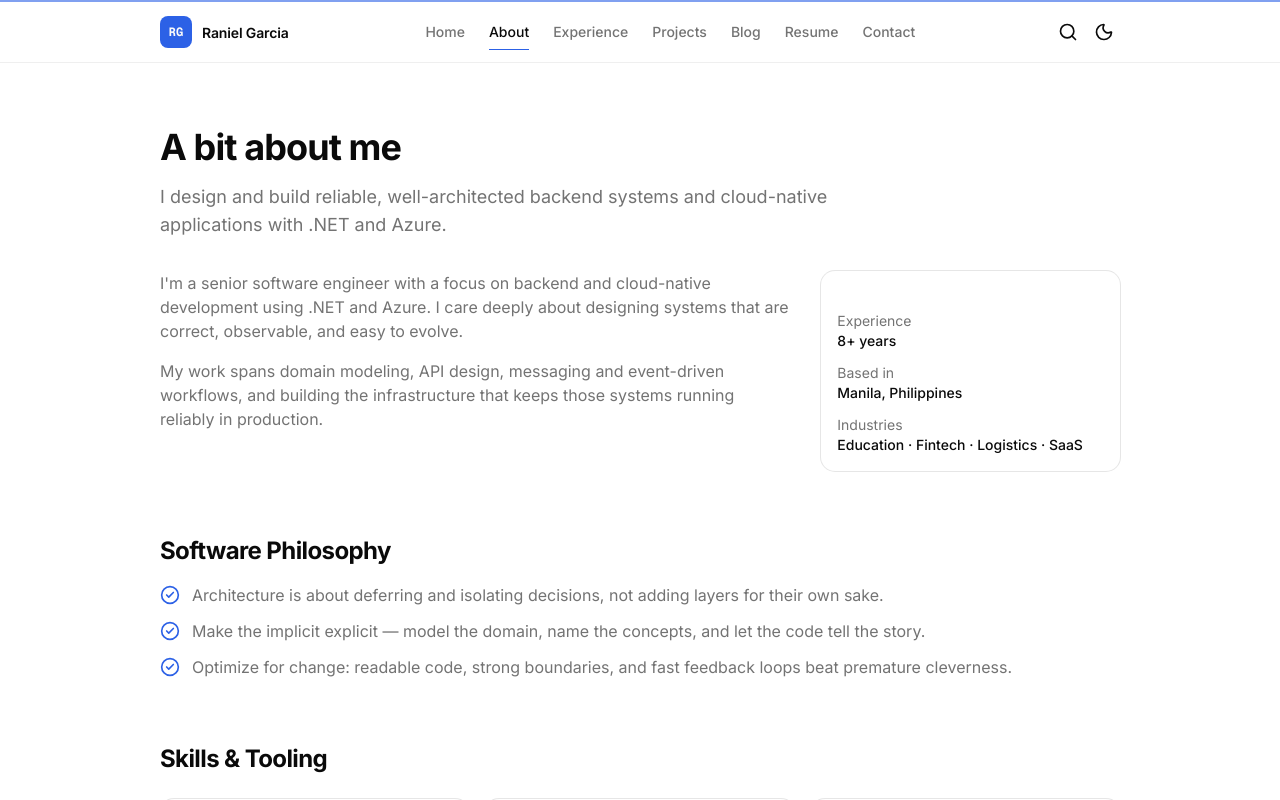
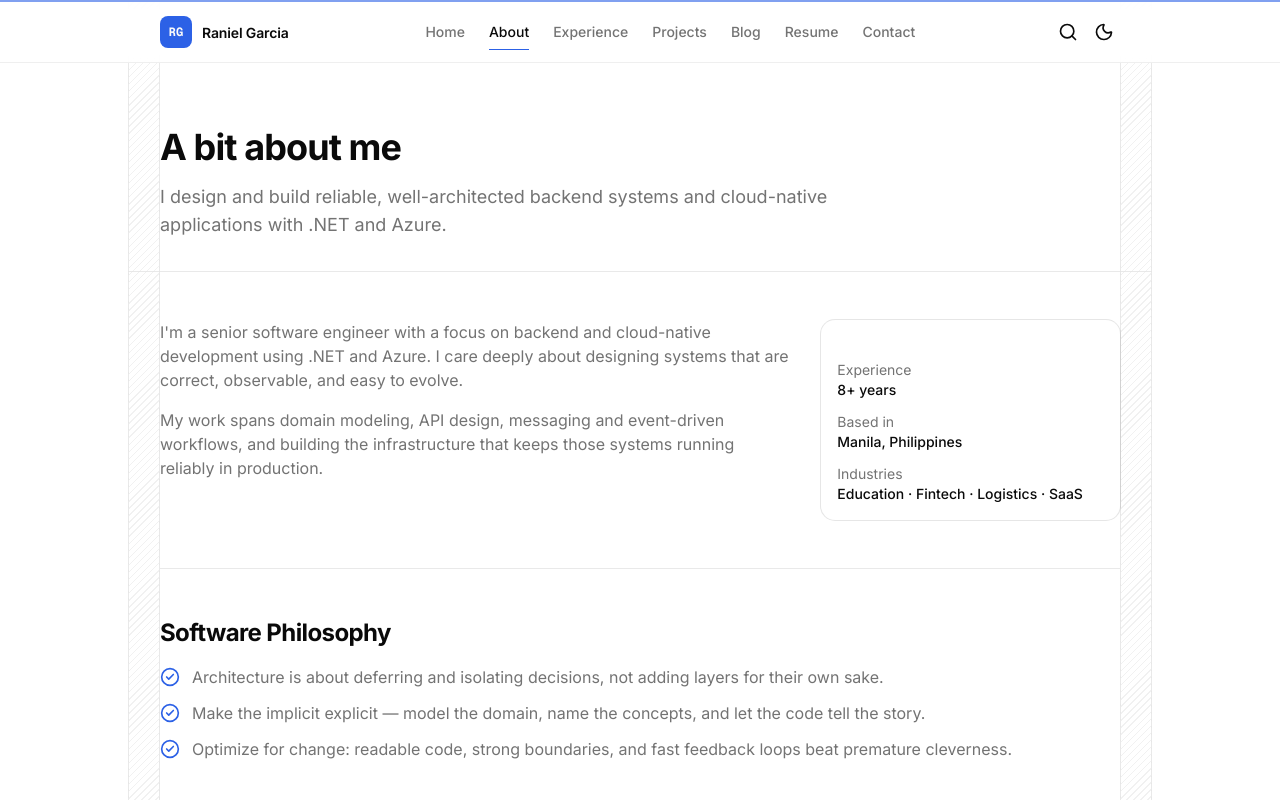
Before and after one commit to ranielgarcia/portfolio, a Next.js app: page /about in a window 1280 px wide. Shown: the top 800 px of the page. Built offline with nearby package versions, Linux system fonts and the light colour scheme.

Commit message:
feat: enhance layout and styling with construction lines and dividers

```diff
--- a/src/app/about/page.tsx
+++ b/src/app/about/page.tsx
@@ -21,8 +21,8 @@
         description={siteConfig.shortBio}
       />
 
-      <Container className="space-y-16 pb-8">
-        <section className="grid gap-8 md:grid-cols-3">
+      <Container className="pb-8">
+        <section className="grid gap-8 border-b construction-divider py-12 md:grid-cols-3">
           <div className="space-y-4 md:col-span-2">
             {about.summary.map((paragraph) => (
               <p key={paragraph} className="text-muted-foreground">
@@ -47,7 +47,7 @@
           </div>
         </section>
 
-        <section>
+        <section className="border-b construction-divider py-12">
           <h2 className="mb-4 text-2xl font-bold tracking-tight">
             Software Philosophy
           </h2>
@@ -61,14 +61,14 @@
           </ul>
         </section>
 
-        <section>
+        <section className="border-b construction-divider py-12">
           <h2 className="mb-6 text-2xl font-bold tracking-tight">
             Skills &amp; Tooling
           </h2>
           <SkillsGrid />
         </section>
 
-        <section>
+        <section className="py-12">
           <h2 className="mb-4 text-2xl font-bold tracking-tight">Fun Facts</h2>
           <div className="grid gap-4 sm:grid-cols-2">
             {funFacts.map((fact) => {
--- a/src/app/globals.css
+++ b/src/app/globals.css
@@ -53,6 +53,7 @@
 }
 
 :root {
+  --construction-content-width: calc(100% - 2rem);
   --background: oklch(1 0 0);
   --foreground: oklch(0.145 0 0);
   --brand: oklch(0.54 0.21 264);
@@ -137,6 +138,58 @@
   }
 }
 
+/* Tailwind-inspired page construction lines. */
+.site-construction-lines {
+  --construction-line: color-mix(in oklab, var(--border) 82%, transparent);
+  --construction-hatch: color-mix(in oklab, var(--border) 52%, transparent);
+  pointer-events: none;
+  position: absolute;
+  inset: 0;
+  z-index: 0;
+  overflow: hidden;
+}
+
+.site-construction-lines::before,
+.site-construction-lines::after {
+  content: "";
+  position: absolute;
+  top: 0;
+  bottom: 0;
+  width: 2rem;
+  border-inline: 1px solid var(--construction-line);
+  background-image: repeating-linear-gradient(
+    135deg,
+    transparent 0,
+    transparent 4px,
+    var(--construction-hatch) 4px,
+    var(--construction-hatch) 5px
+  );
+}
+
+.site-construction-lines::before {
+  left: calc(50% - var(--construction-content-width) / 2);
+}
+
+.site-construction-lines::after {
+  right: calc(50% - var(--construction-content-width) / 2);
+}
+
+.construction-divider {
+  border-color: color-mix(in oklab, var(--border) 82%, transparent);
+}
+
+@media (min-width: 40rem) {
+  :root {
+    --construction-content-width: calc(100% - 3rem);
+  }
+}
+
+@media (min-width: 64rem) {
+  :root {
+    --construction-content-width: min(64rem, calc(100% - 4rem));
+  }
+}
+
 /* ── Card hover cursor ───────────────────────────────────────────────────── */
 .card-interactive {
   cursor: pointer;
--- a/src/app/layout.tsx
+++ b/src/app/layout.tsx
@@ -56,16 +56,19 @@
       data-scroll-behavior="smooth"
       className={`${inter.variable} ${geistMono.variable} h-full antialiased`}
     >
-      <body className="flex min-h-full flex-col">
+      <body className="relative min-h-full">
         <ThemeProvider
           attribute="class"
           defaultTheme="system"
           enableSystem
           disableTransitionOnChange
         >
+          <div aria-hidden="true" className="site-construction-lines" />
+          <div className="relative z-10 flex min-h-full flex-col">
             <SiteHeader />
             <main className="flex-1">{children}</main>
             <SiteFooter />
+          </div>
         </ThemeProvider>
         {/* impeccable-live-start */}
         <script src="http://localhost:8400/live.js?token=b5485239-2fec-4172-865c-d67c9dcbee31"></script>
--- a/src/components/experience-timeline.tsx
+++ b/src/components/experience-timeline.tsx
@@ -4,7 +4,7 @@
 
 export function ExperienceTimeline() {
   return (
-    <ol className="relative space-y-10 border-l border-border pl-8">
+    <ol className="relative ms-8 space-y-10 border-l border-border pl-8">
       {experiences.map((job) => (
         <li key={`${job.company}-${job.duration}`} className="relative">
           <span className="absolute -left-[41px] flex size-6 items-center justify-center rounded-full border bg-background text-brand">
--- a/src/components/page-header.tsx
+++ b/src/components/page-header.tsx
@@ -13,7 +13,12 @@
   className?: string;
 }) {
   return (
-    <Container className={cn("pt-12 pb-8 md:pt-16", className)}>
+    <Container
+      className={cn(
+        "border-b construction-divider pt-12 pb-8 md:pt-16",
+        className,
+      )}
+    >
       <h1 className="text-3xl font-bold tracking-tight sm:text-4xl">{title}</h1>
       {description ? (
         <p className="mt-4 max-w-2xl text-lg text-muted-foreground">
```
Lines whose indentation alone changed are shown as unchanged.
